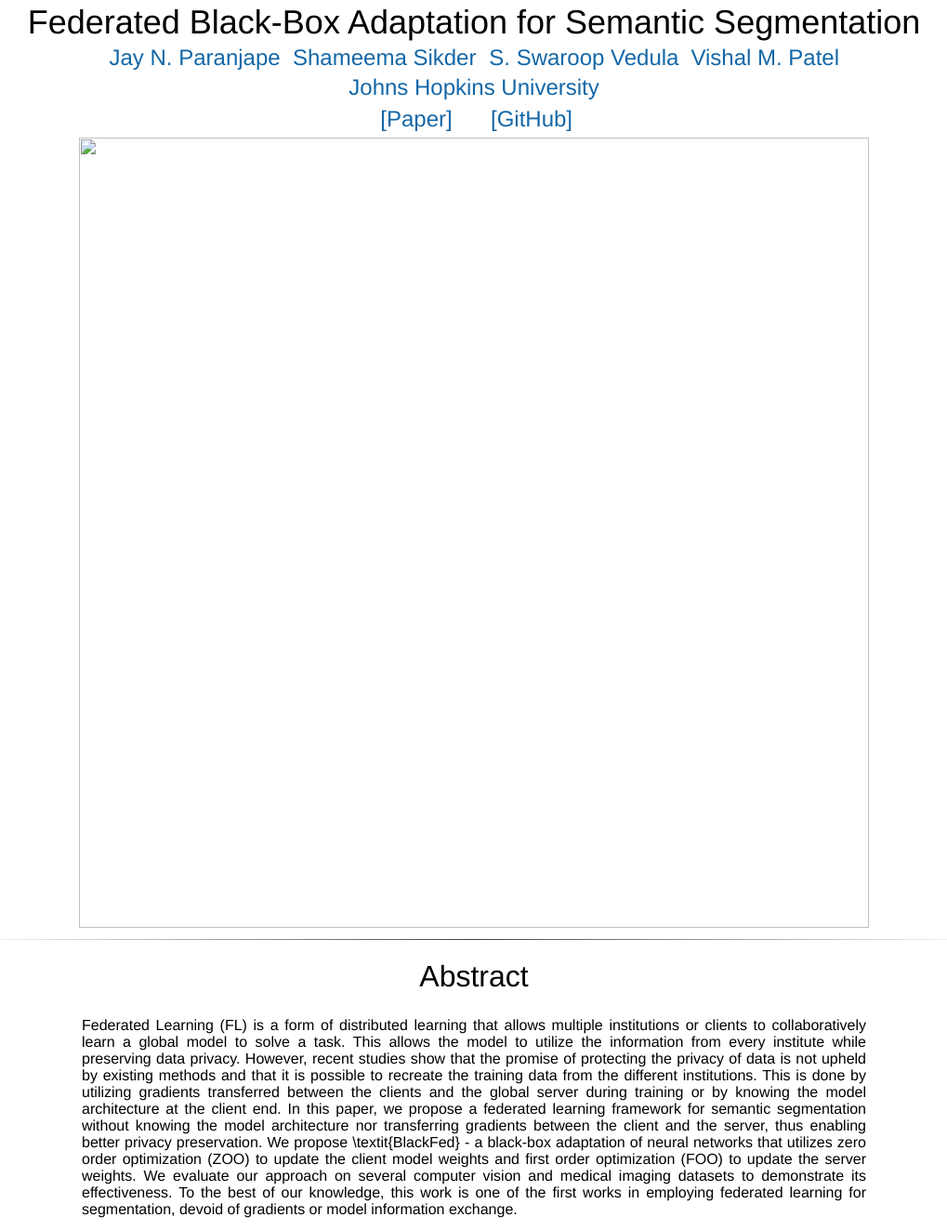
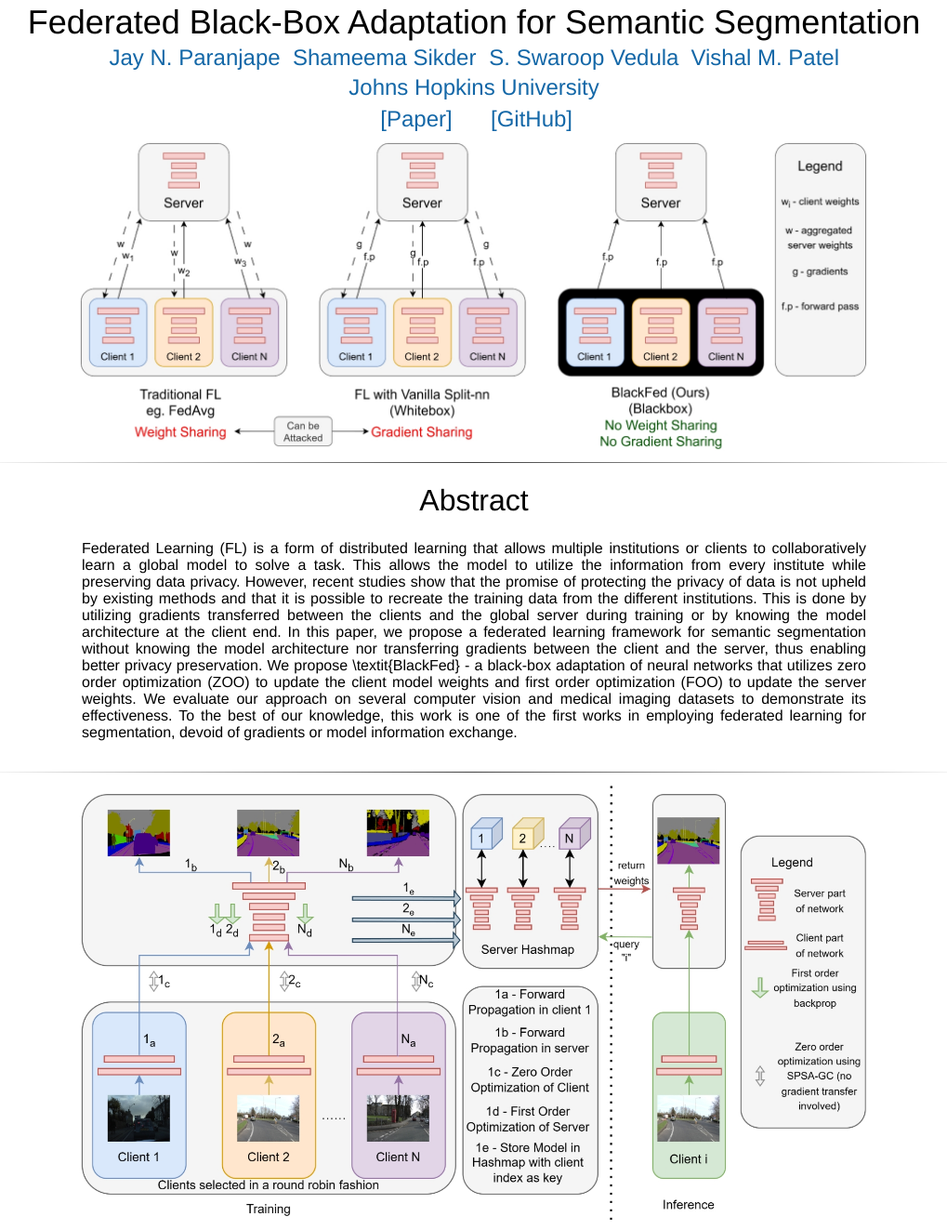
Before and after one commit to JayParanjape/blackfed, a plain HTML site: page index.html in a window 1280 px wide. Shown: the part 26-1349 px from the top of the page at 93% size, without its empty margins (130-1149 px from the left). Drawn offline with Linux system fonts and the light colour scheme; a script that the page names is missing.

Commit message:
Update index.html

```diff
--- a/index.html
+++ b/index.html
@@ -194,7 +194,7 @@
 			<tr>
 				<td width=260px>
 					<center>
-						<img class="round" style="width:850px" src="./resources/blackfed_intro (1).jpeg"/>
+						<img class="round" style="width:850px" src="./resources/blackfed_intro.jpeg"/>
 					</center>
 				</td>
 			</tr>
@@ -216,7 +216,7 @@
 			<tr>
 				<td width=260px>
 					<center>
-						<img class="round" style="width:850px" src="./resources/arch_2 (1).jpeg"/>
+						<img class="round" style="width:850px" src="./resources/arch_2.jpeg"/>
 					</center>
 				</td>
 			</tr>
```
